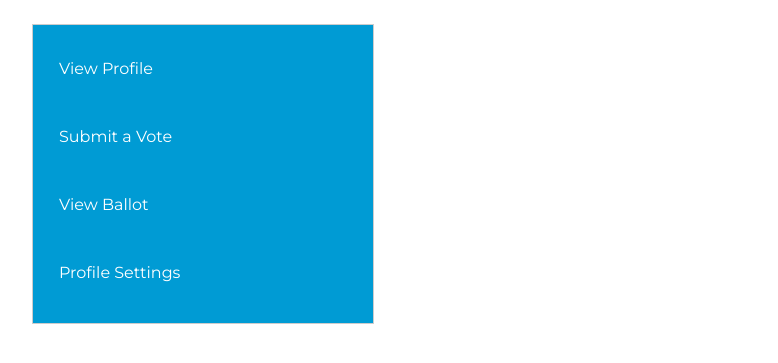
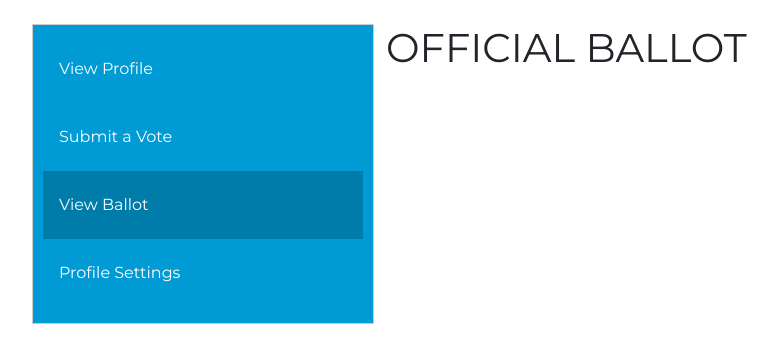
Before and after one commit to darladvd/PHP_Finals, a PHP site: page /user_home.php in a window 1280 px wide, after a click on "View Ballot". Shown: the part 126-489 px from the top of the page, without its empty margins (38-816 px from the left). Run offline with PHP 8.4, Linux system fonts and the light colour scheme; the visitor is signed in with stand-in values (Sample User, id 1); data that the repository does not hold is empty; some libraries are stand-ins or nearby versions.

Commit message:
thank you Lord HAHA

```diff
--- a/ballot.php
+++ b/ballot.php
@@ -1,4 +1,3 @@
-Darla S. David
 <?php
 	session_start();
 	$username3 = $_SESSION["username"];
--- a/user_home.php
+++ b/user_home.php
@@ -132,7 +132,12 @@
                 ?>
             </div>
 
-
+            <!-- View Ballot -->
+            <div id="ViewBallot" class="tabcontent">
+                <?php
+                    include 'ballot.php';
+                ?>
+            </div>
 
             <!-- Profile Settings -->
             <div id="ProfileSettings" class="tabcontent">
```
